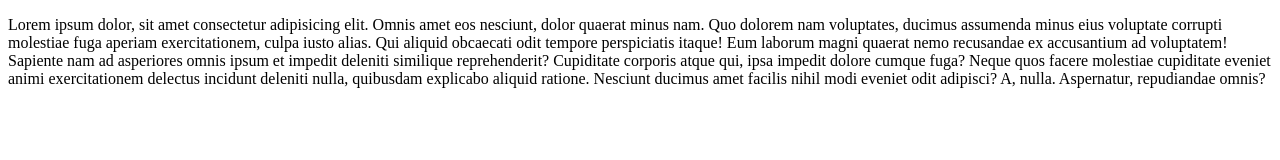
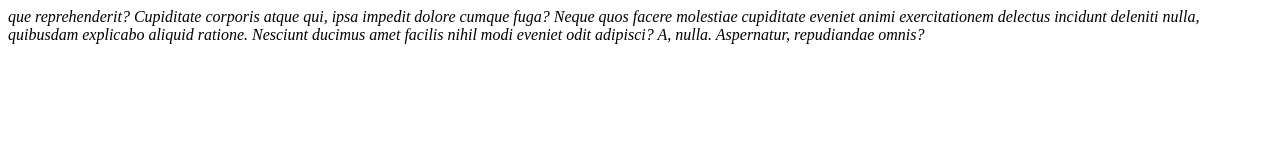
Before and after one commit to phillyfly/mwambi.github.io, a plain HTML site: page index.html in a window 1280 px wide. Drawn offline with Linux system fonts and the light colour scheme.

Commit message:
edited 2nd html file

```diff
--- a/index.html
+++ b/index.html
@@ -6,6 +6,8 @@
     <title>Document</title>
 </head>
 <body>
-    <p>Lorem ipsum dolor, sit amet consectetur adipisicing elit. Omnis amet eos nesciunt, dolor quaerat minus nam. Quo dolorem nam voluptates, ducimus assumenda minus eius voluptate corrupti molestiae fuga aperiam exercitationem, culpa iusto alias. Qui aliquid obcaecati odit tempore perspiciatis itaque! Eum laborum magni quaerat nemo recusandae ex accusantium ad voluptatem! Sapiente nam ad asperiores omnis ipsum et impedit deleniti similique reprehenderit? Cupiditate corporis atque qui, ipsa impedit dolore cumque fuga? Neque quos facere molestiae cupiditate eveniet animi exercitationem delectus incidunt deleniti nulla, quibusdam explicabo aliquid ratione. Nesciunt ducimus amet facilis nihil modi eveniet odit adipisci? A, nulla. Aspernatur, repudiandae omnis?</p>
+    <i>que reprehenderit? Cupiditate corporis atque qui, ipsa impedit dolore cumque fuga? Neque quos facere molestiae
+    cupiditate eveniet animi exercitationem delectus incidunt deleniti nulla, quibusdam explicabo aliquid ratione. Nesciunt
+    ducimus amet facilis nihil modi eveniet odit adipisci? A, nulla. Aspernatur, repudiandae omnis?</i>
 </body>
 </html>
```
